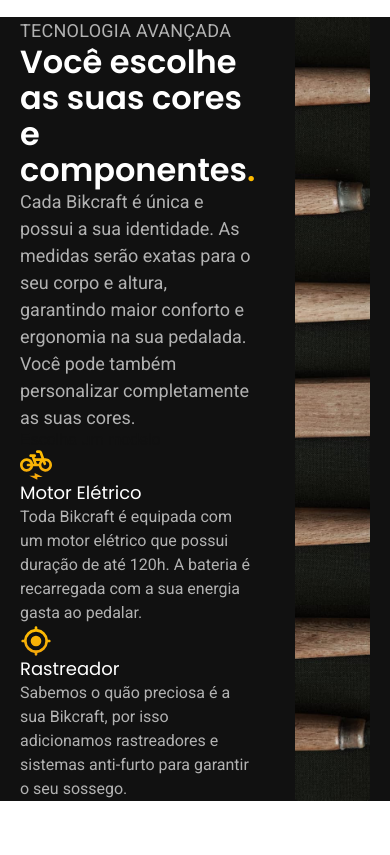
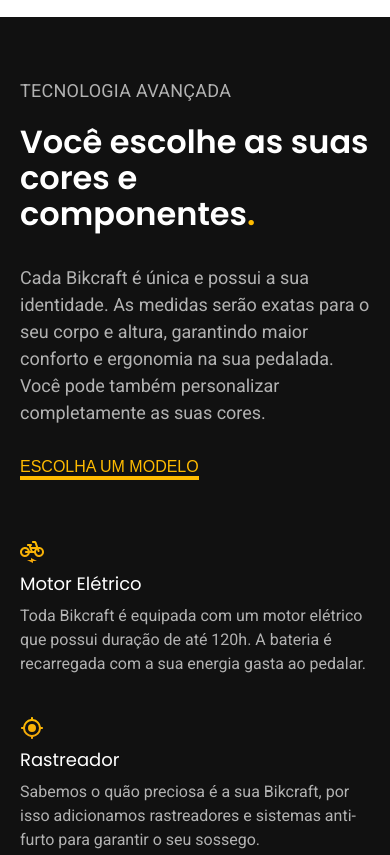
Before and after one commit to icaroregis/bikcraft__company, a plain HTML site: page index.html in a window 390 px wide. Shown: the part 1380-2235 px from the top of the page. Before the commit the page ends 2181 px from the top, so only its background shows below. Drawn offline with Linux system fonts and the light colour scheme.

Commit message:
sessão de tecnologia terminada...

```diff
--- a/css/components/components.css
+++ b/css/components/components.css
@@ -20,6 +20,25 @@
   background: linear-gradient(#ffb60d, #e59317);
 }
 
+.link {
+  display: inline-block;
+  color: var(--color-p1);
+  font: 500 1, 5rem/1.5 'Popinns', sans-serif;
+  text-transform: uppercase;
+}
+
+.link::after {
+  content: '';
+  display: block;
+  width: 100%;
+  height: 4px;
+  background-color: currentColor;
+}
+
+.link:hover {
+  color: var(--color-0);
+}
+
 @media (max-width: 600px) {
   .button {
     padding: 12px 16px;
--- a/css/home/technology.css
+++ b/css/home/technology.css
@@ -1,5 +1,6 @@
 .technology__bg {
   background-color: var(--color-11);
+  box-shadow: inset 0 80px var(--color-0), inset 0 -80px var(--color-0);
 }
 
 .technology {
@@ -14,3 +15,65 @@
   object-fit: cover;
   object-position: left;
 }
+
+.technology__content {
+  padding-top: 160px;
+  padding-bottom: 160px;
+}
+
+.technology__content > span {
+  display: block;
+  margin-bottom: 20px;
+}
+
+.technology__content h2 {
+  margin-bottom: 32px;
+}
+
+.technology__content > p {
+  margin-bottom: 32px;
+}
+
+.technology__content a {
+  margin-bottom: 80px;
+}
+
+.technologies__advantages {
+  display: flex;
+  gap: 40px;
+}
+
+.technologies__advantages h3 {
+  margin-bottom: 8px;
+  width: max-content;
+}
+
+.technologies__advantages img {
+  width: 24px;
+  margin-bottom: 8px;
+}
+
+@media (max-width: 800px) {
+  .technology__bg {
+    box-shadow: initial;
+  }
+
+  .technology {
+    grid-template-columns: 1fr;
+  }
+
+  .technology__content {
+    padding-top: 60px;
+    padding-bottom: 60px;
+  }
+
+  .technology__content a {
+    margin-bottom: 60px;
+  }
+}
+
+@media (max-width: 600px) {
+  .technologies__advantages {
+    flex-direction: column;
+  }
+}
--- a/index.html
+++ b/index.html
@@ -92,6 +92,7 @@
         <p class="font__2__l color__5">Cada Bikcraft é única e possui a sua identidade. As medidas serão exatas para o seu corpo e altura, garantindo maior conforto e ergonomia na sua pedalada. Você pode também personalizar completamente as suas cores.</p>
         <a class='link' href="./bicicletas.html">Escolha um modelo</a>
 
+        <div class="technologies__advantages">
           <div>
             <img src="./img/icones/eletrica.svg" alt="">
             <h3 class="font__1__m color__0">Motor Elétrico</h3>
@@ -101,6 +102,7 @@
             <img src="./img/icones/rastreador.svg" alt="">
             <h3 class="font__1__m color__0">Rastreador</h3>
             <p class="font__2__s color__5">Sabemos o quão preciosa é a sua Bikcraft, por isso adicionamos rastreadores e sistemas anti-furto para garantir o seu sossego.</p>
+          </div>
         </div>
       </div>
 
```
Lines whose indentation alone changed are shown as unchanged.
